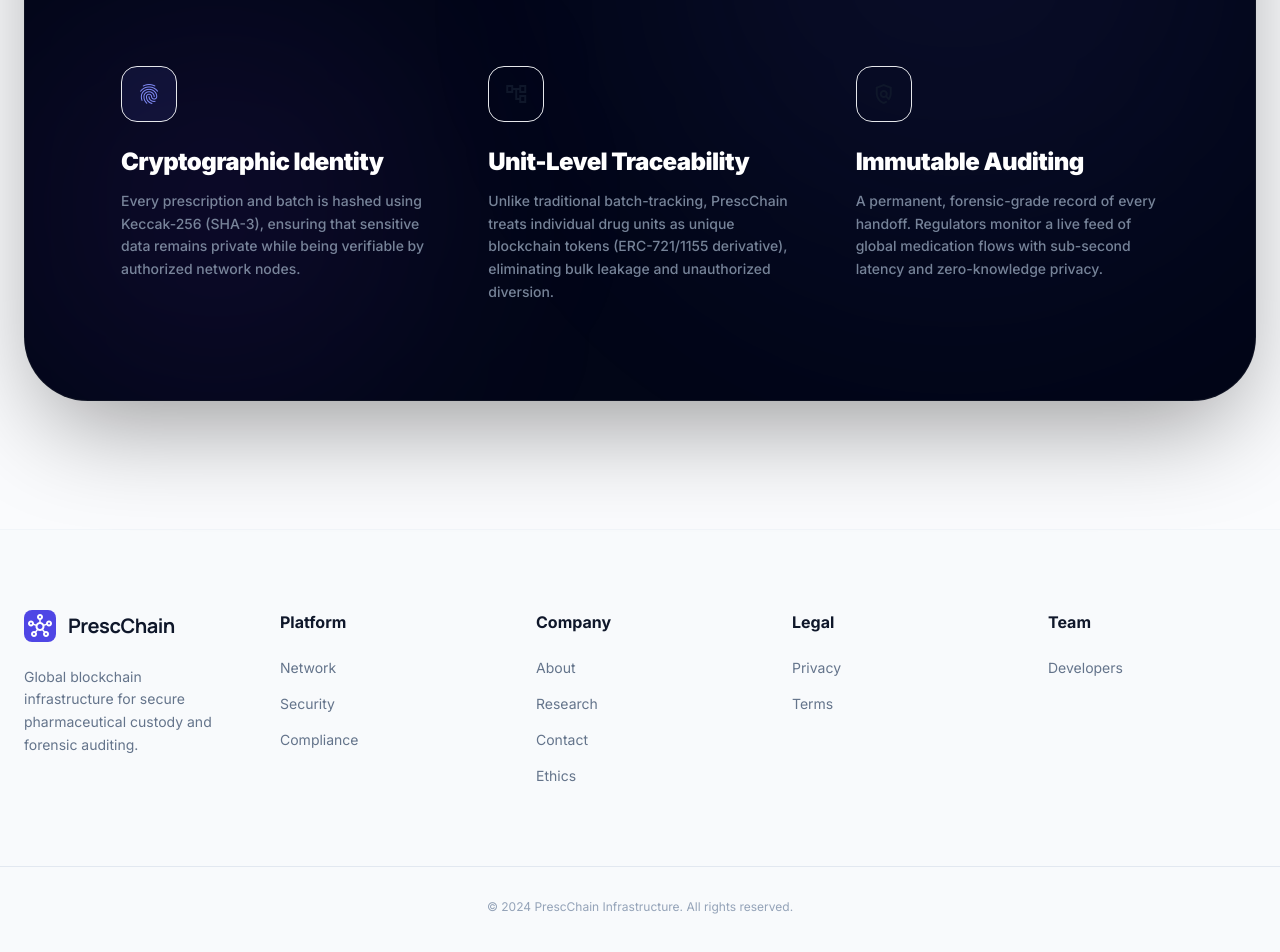
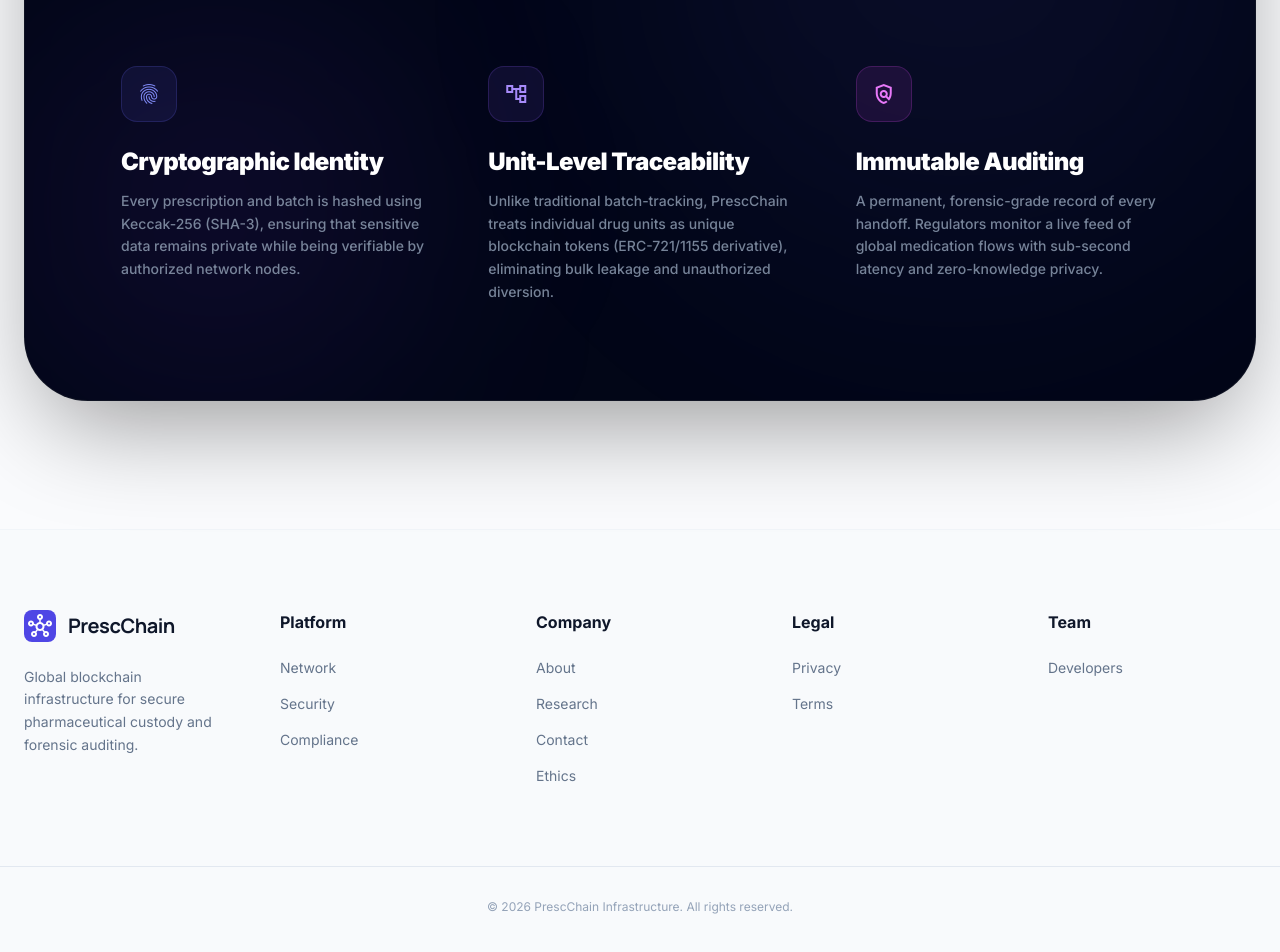
Before and after one commit to rd-shoran-create/medchain-frontend, a Next.js app: page / in a window 1280 px wide. Shown: the part 2961-3913 px from the top of the page. Built offline with nearby package versions, Linux system fonts and the light colour scheme; a web font is replaced by a local one.

Commit message:
fix: protocol specification icons missing colors & update copyright year to 2026

```diff
--- a/src/app/info/[slug]/page.tsx
+++ b/src/app/info/[slug]/page.tsx
@@ -67,7 +67,7 @@ const pageData: Record<string, any> = {
     details: [
       {
         title: "DSCSA Alignment",
-        content: "Automated track-and-trace capabilities ensure full compliance with unit-level tracking requirements mandated for 2024 and beyond.",
+        content: "Automated track-and-trace capabilities ensure full compliance with unit-level tracking requirements mandated for 2026 and beyond.",
         icon: "gavel"
       },
       {
@@ -111,7 +111,7 @@ const pageData: Record<string, any> = {
     stats: [
       { label: "Focus", value: "Non-Diversion" },
       { label: "Tech", value: "Web3/Next.js" },
-      { label: "Year", value: "2024" }
+      { label: "Year", value: "2026" }
     ]
   },
   research: {
@@ -362,7 +362,7 @@ export default function InfoPage() {
             <span className="text-lg font-bold text-slate-900 tracking-tight">PrescChain</span>
           </div>
           <p className="text-slate-400 text-[10px] text-center md:text-left font-bold uppercase tracking-wider">
-            © 2024 PrescChain Infrastructure. Designed for High-Integrity Pharma Logistics.
+            © 2026 PrescChain Infrastructure. Designed for High-Integrity Pharma Logistics.
           </p>
         </div>
       </footer>
--- a/src/app/info/developers/page.tsx
+++ b/src/app/info/developers/page.tsx
@@ -151,7 +151,7 @@ export default function DevelopersPage() {
               <span className="text-lg font-bold text-slate-900 tracking-tight">PrescChain</span>
             </div>
             <p className="text-slate-400 text-[10px] text-center md:text-left font-bold uppercase tracking-wider">
-              © 2024 PrescChain Infrastructure. Designed for High-Integrity Pharma Logistics.
+              © 2026 PrescChain Infrastructure. Designed for High-Integrity Pharma Logistics.
             </p>
           </div>
         </footer>
--- a/src/app/page.tsx
+++ b/src/app/page.tsx
@@ -360,7 +360,11 @@ export default function LandingPage() {
                     transition={{ delay: i * 0.2 }}
                     className="space-y-6 group"
                   >
-                    <div className={`w-14 h-14 rounded-2xl bg-${feature.color}-500/10 border border-${feature.color}-500/20 flex items-center justify-center text-${feature.color}-400 group-hover:scale-110 transition-transform duration-500`}>
+                    <div className={`w-14 h-14 rounded-2xl flex items-center justify-center group-hover:scale-110 transition-transform duration-500 ${
+                      feature.color === 'indigo' ? 'bg-indigo-500/10 border border-indigo-500/20 text-indigo-400' :
+                      feature.color === 'violet' ? 'bg-violet-500/10 border border-violet-500/20 text-violet-400' :
+                      'bg-fuchsia-500/10 border border-fuchsia-500/20 text-fuchsia-400'
+                    }`}>
                       <span className="material-symbols-outlined text-3xl">{feature.icon}</span>
                     </div>
                     <div className="space-y-3">
@@ -414,7 +418,7 @@ export default function LandingPage() {
           ))}
         </div>
         <div className="max-w-7xl mx-auto px-6 mt-20 pt-8 border-t border-slate-200">
-          <p className="text-slate-400 text-xs text-center">© 2024 PrescChain Infrastructure. All rights reserved.</p>
+          <p className="text-slate-400 text-xs text-center">© 2026 PrescChain Infrastructure. All rights reserved.</p>
         </div>
       </footer>
     </div>
```
